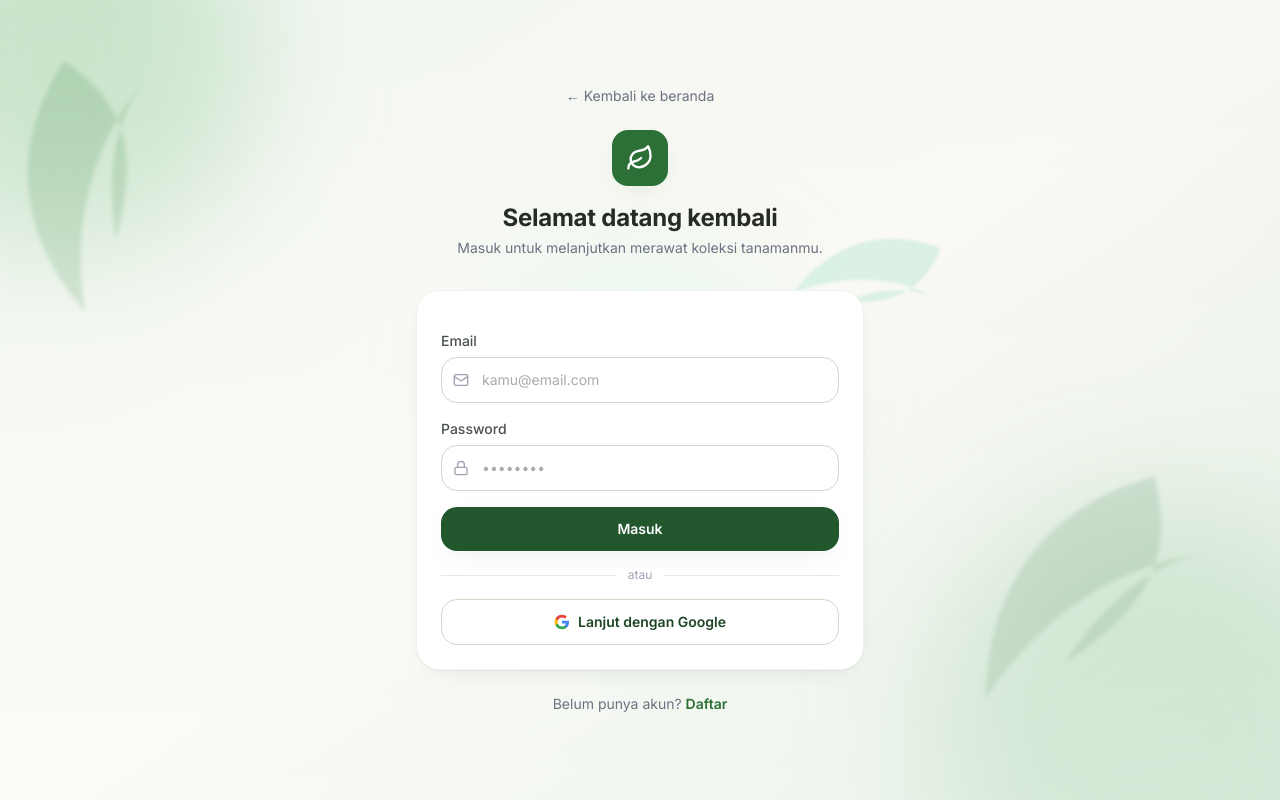
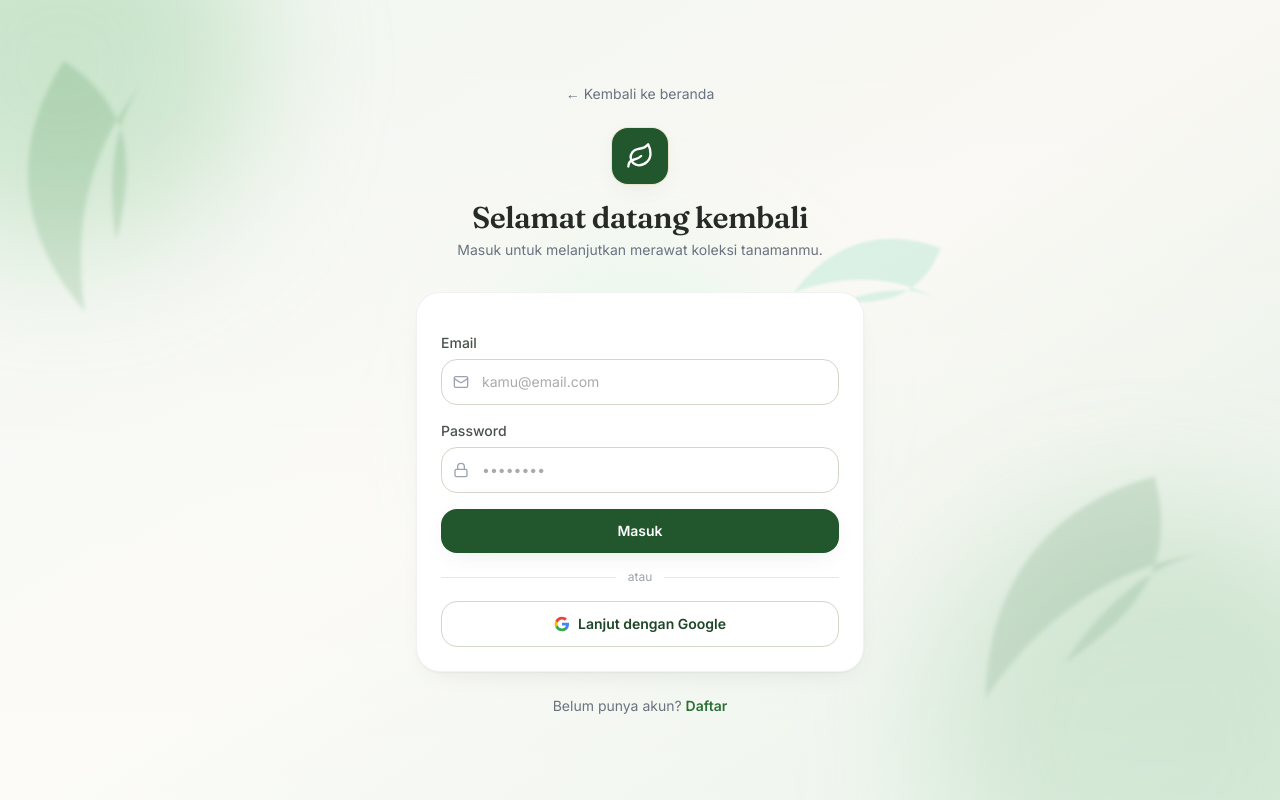
Before and after one commit to kevinandrian0226/plant-doctor-ai, a Next.js app: page /login in a window 1280 px wide. Built offline with nearby package versions, Linux system fonts and the light colour scheme.

Commit message:
Redesign: branding gold di navbar & heading auth

```diff
--- a/src/components/AuthForm.tsx
+++ b/src/components/AuthForm.tsx
@@ -36,10 +36,10 @@ export function AuthForm({ mode }: { mode: "login" | "register" }) {
   return (
     <div className="w-full max-w-md">
       <div className="mb-8 text-center">
-        <div className="mx-auto mb-4 flex h-14 w-14 items-center justify-center rounded-2xl bg-leaf-600 text-white shadow-soft">
+        <div className="mx-auto mb-4 flex h-14 w-14 items-center justify-center rounded-2xl bg-leaf-700 text-white shadow-soft ring-1 ring-gold-300/30">
           <Leaf className="h-7 w-7" />
         </div>
-        <h1 className="text-2xl font-bold">
+        <h1 className="display-title text-3xl">
           {mode === "login" ? "Selamat datang kembali" : "Buat akun baru"}
         </h1>
         <p className="mt-1 text-sm text-gray-500 dark:text-gray-400">
--- a/src/components/Navbar.tsx
+++ b/src/components/Navbar.tsx
@@ -35,10 +35,10 @@ export function Navbar({ email }: { email?: string }) {
       <header className="sticky top-0 z-40 border-b border-black/5 bg-white/80 backdrop-blur-md dark:border-white/10 dark:bg-gray-950/80">
         <div className="mx-auto flex h-16 max-w-5xl items-center justify-between px-4">
           <Link href="/dashboard" className="flex items-center gap-2">
-            <span className="flex h-9 w-9 items-center justify-center rounded-xl bg-leaf-600 text-white shadow-soft">
+            <span className="flex h-9 w-9 items-center justify-center rounded-xl bg-leaf-700 text-white shadow-soft ring-1 ring-gold-300/30">
               <Leaf className="h-5 w-5" />
             </span>
-            <span className="text-lg font-bold">Plant Doctor AI</span>
+            <span className="text-lg font-bold tracking-tight">Plant Doctor <span className="text-gold-600 dark:text-gold-300">AI</span></span>
           </Link>
 
           <nav className="hidden items-center gap-1 md:flex">
```
